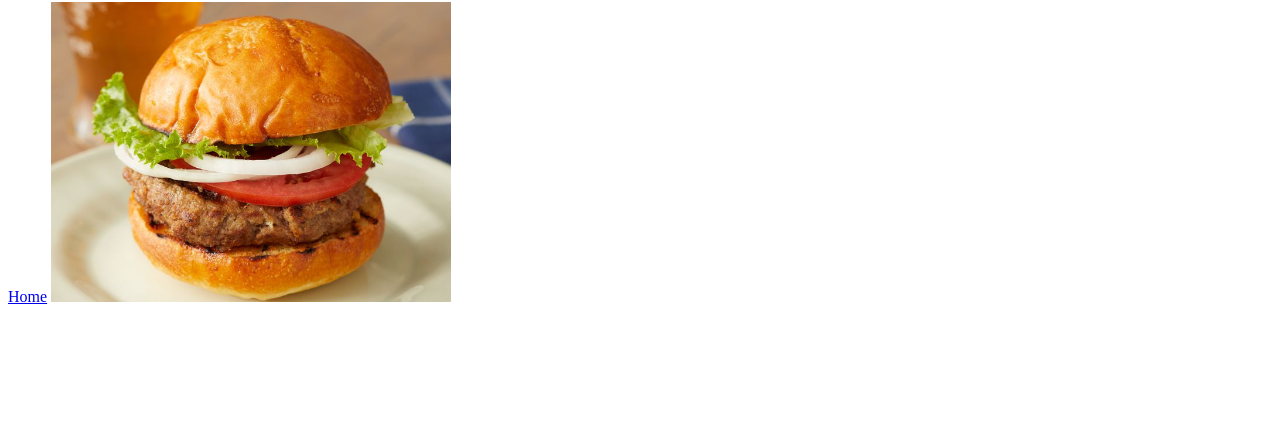
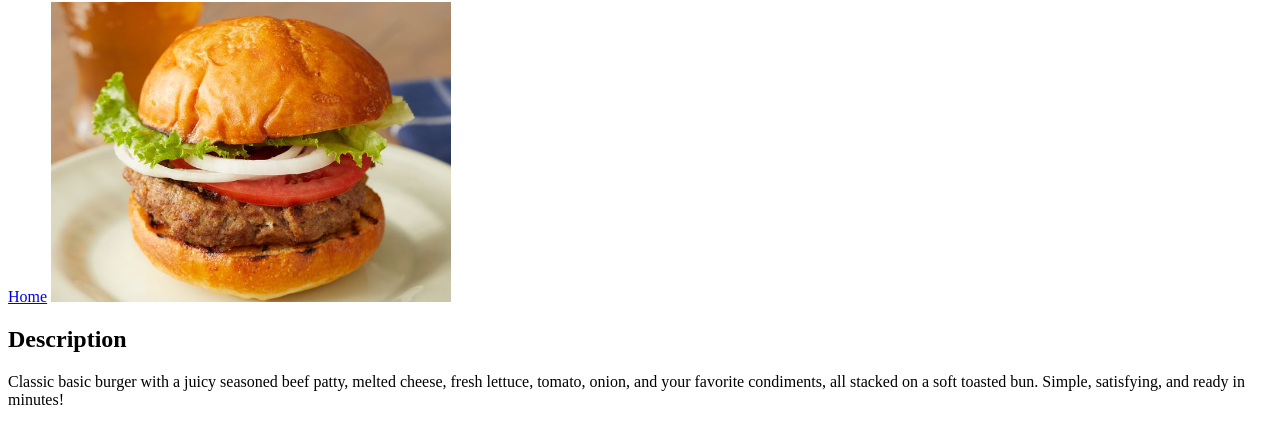
Before and after one commit to caoiw/odin-recipes, a plain HTML site: page recipes/basic-burger.html in a window 1280 px wide. Shown: the part 78-522 px from the top of the page. Drawn offline with Linux system fonts and the light colour scheme.

Commit message:
Adds description on recipes

```diff
--- a/recipes/basic-burger.html
+++ b/recipes/basic-burger.html
@@ -9,5 +9,7 @@
     <h1>Basic Burger</h1>
     <a href="../index.html">Home</a>
     <img src="../images/basic-burger.jpg" width=400 height=300 ="Hamburguer">
+    <h2>Description</h2>
+    <p>Classic basic burger with a juicy seasoned beef patty, melted cheese, fresh lettuce, tomato, onion, and your favorite condiments, all stacked on a soft toasted bun. Simple, satisfying, and ready in minutes!</p>
 </body>
 </html>
```
Also changed, not shown: recipes/pan-tacos.html (+3 -1 lines), recipes/spaghetti-sauce.html (+2 -0 lines).
